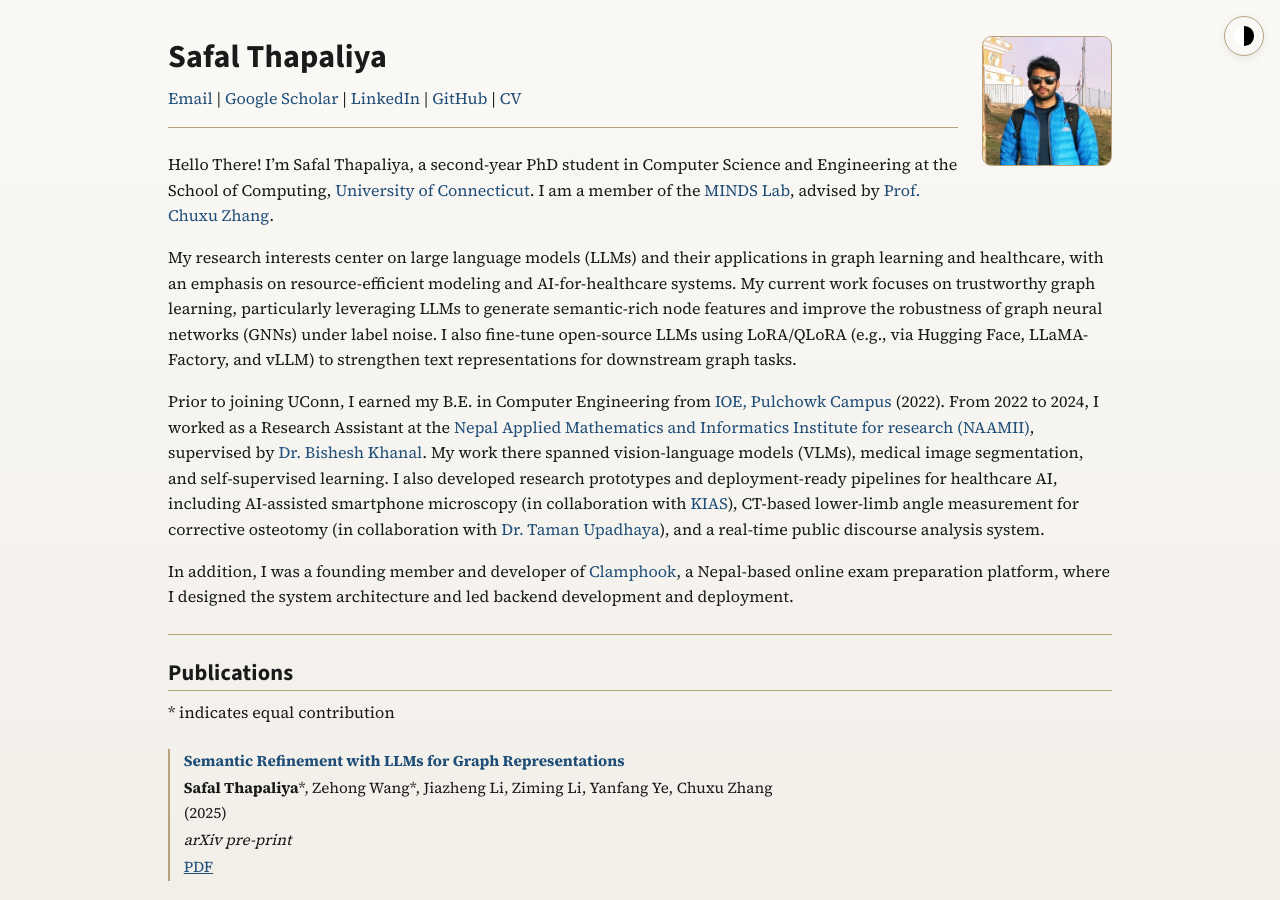
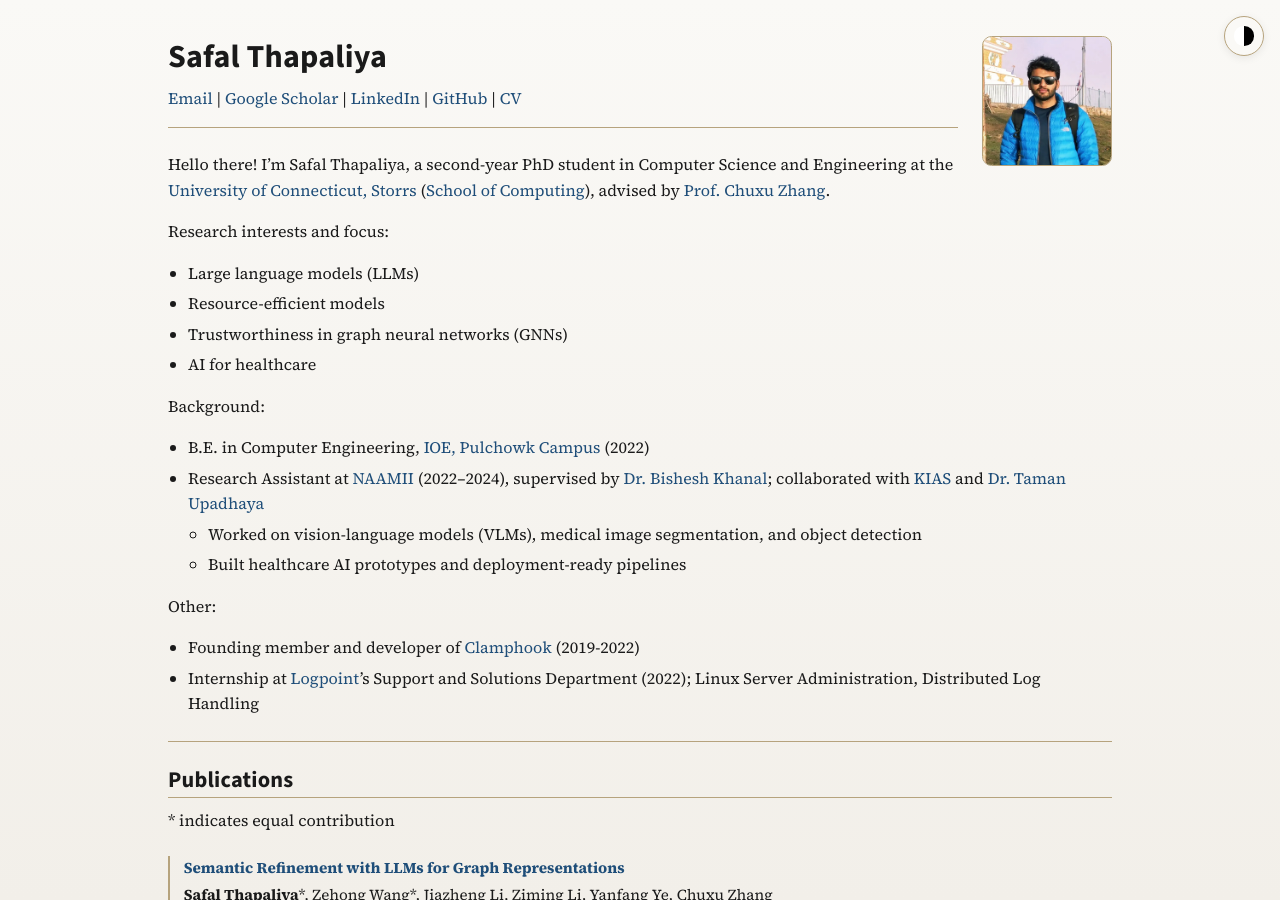
Before and after one commit to thapaliya19/thapaliya19.github.io, a Jekyll site: the page built from index.md, in a window 1280 px wide and 900 px high. Built offline with Jekyll 4.4.1, drawn with Linux system fonts in a browser that asks for light colours.

Commit message:
Updated intro

```diff
--- a/index.md
+++ b/index.md
@@ -11,16 +11,26 @@ permalink: /
 [Email](mailto:safalthapaliya@gmail.com) | [Google Scholar](https://scholar.google.com/citations?user=0yl8rVYAAAAJ) | [LinkedIn](https://www.linkedin.com/in/thapaliya19/) | [GitHub](https://github.com/thapaliya19) | [CV](assets/pdf/safal_cv.pdf)
 
 ---
-Hello There! I’m Safal Thapaliya, a second-year PhD student in Computer Science and Engineering at the School of Computing, [University of Connecticut](https://uconn.edu/). I am a member of the [MINDS Lab](https://chuxuzhang.github.io/Lab/lab_index.html), advised by [Prof. Chuxu Zhang](https://chuxuzhang.github.io/).
+Hello there! I’m Safal Thapaliya, a second-year PhD student in Computer Science and Engineering at the [University of Connecticut, Storrs](https://uconn.edu/) ([School of Computing](https://computing.engineering.uconn.edu/)), advised by [Prof. Chuxu Zhang](https://chuxuzhang.github.io/).
 
-My research interests center on large language models (LLMs) and their applications in graph learning and healthcare, with an emphasis on resource-efficient modeling and AI-for-healthcare systems. My current work focuses on trustworthy graph learning, particularly leveraging LLMs to generate semantic-rich node features and improve the robustness of graph neural networks (GNNs) under label noise. I also fine-tune open-source LLMs using LoRA/QLoRA (e.g., via Hugging Face, LLaMA-Factory, and vLLM) to strengthen text representations for downstream graph tasks.
+Research interests and focus:
 
-Prior to joining UConn, I earned my B.E. in Computer Engineering from [IOE, Pulchowk Campus](http://pcampus.edu.np/) (2022).
-From 2022 to 2024, I worked as a Research Assistant at the [Nepal Applied Mathematics and Informatics Institute for research (NAAMII)](https://naamii.org.np/), supervised by [Dr. Bishesh Khanal](https://bishesh.github.io/).
-My work there spanned vision-language models (VLMs), medical image segmentation, and self-supervised learning.
-I also developed research prototypes and deployment-ready pipelines for healthcare AI, including AI-assisted smartphone microscopy (in collaboration with [KIAS](https://kias.org.np/)), CT-based lower-limb angle measurement for corrective osteotomy (in collaboration with [Dr. Taman Upadhaya](https://www.linkedin.com/in/tamanupadhaya/)), and a real-time public discourse analysis system.
+* Large language models (LLMs)
+* Resource-efficient models
+* Trustworthiness in graph neural networks (GNNs)
+* AI for healthcare
 
-In addition, I was a founding member and developer of [Clamphook](https://clamphook.com/), a Nepal-based online exam preparation platform, where I designed the system architecture and led backend development and deployment.
+Background:
+
+* B.E. in Computer Engineering, [IOE, Pulchowk Campus](http://pcampus.edu.np/) (2022)
+* Research Assistant at [NAAMII](https://naamii.org.np/) (2022–2024), supervised by [Dr. Bishesh Khanal](https://bishesh.github.io/); collaborated with [KIAS](https://kias.org.np/) and [Dr. Taman Upadhaya](https://www.linkedin.com/in/tamanupadhaya/)
+  * Worked on vision-language models (VLMs), medical image segmentation, and object detection
+  * Built healthcare AI prototypes and deployment-ready pipelines
+
+Other:
+
+* Founding member and developer of [Clamphook](https://clamphook.com/) (2019-2022)
+* Internship at [Logpoint](https://logpoint.com/en/)'s Support and Solutions Department (2022); Linux Server Administration, Distributed Log Handling
 
 ---
 
```
